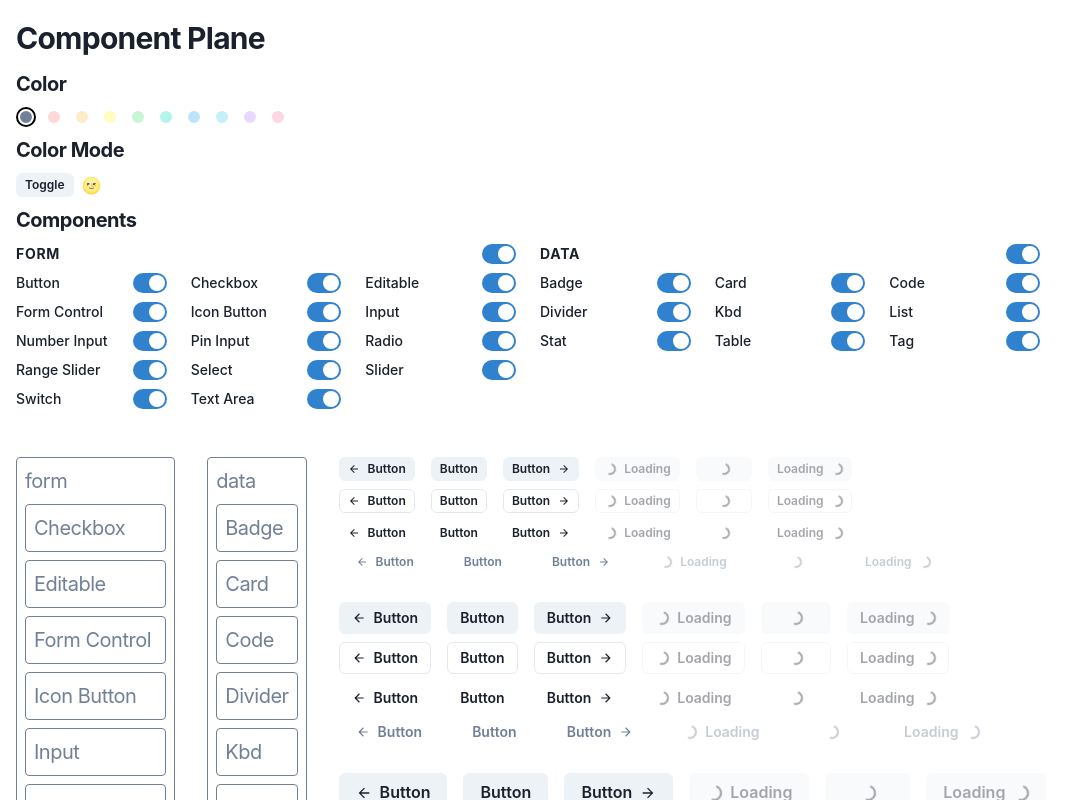
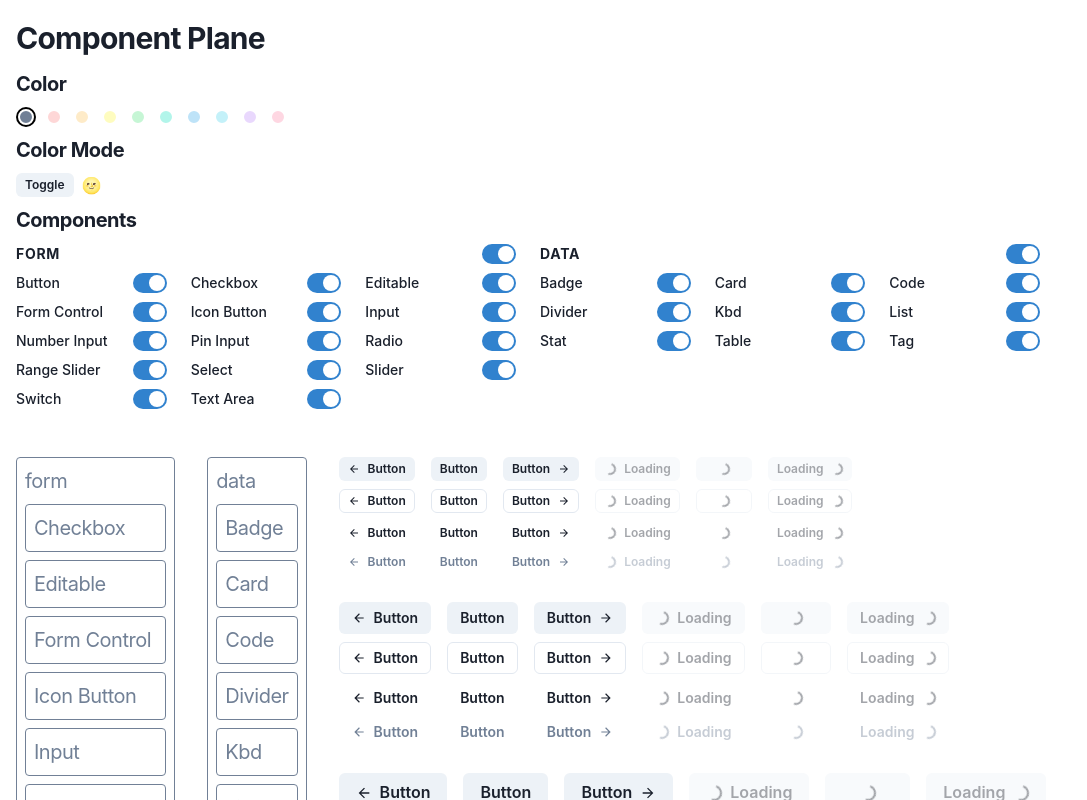
Before and after one commit to rttnbrgr/component-plane, a React (Vite) app: page / in a window 1280 px wide. Shown: the whole page, without its empty margins (0-1087 px from the left). Built offline with nearby package versions, Linux system fonts and the light colour scheme.

Commit message:
fix button spacing

```diff
--- a/src/components/Button.tsx
+++ b/src/components/Button.tsx
@@ -1,4 +1,4 @@
-import { Box, Stack, Button } from "@chakra-ui/react";
+import { Box, Stack, Button, ResponsiveValue } from "@chakra-ui/react";
 import { ArrowForwardIcon, ArrowBackIcon } from "@chakra-ui/icons";
 
 const iconLeft = <ArrowBackIcon />;
@@ -16,17 +16,27 @@ const loadingButtonProps = {
   loadingText: "Loading",
 };
 
-type buttonCollectionProps = {
+type linkSpacing = {
+  initial: ResponsiveValue<string>;
+  siblingSpacingLink: ResponsiveValue<string>;
+};
+
+type buttonCollectionProps = linkSpacing & {
   colorScheme?: string;
   size?: string;
   variant?: string;
   children?: string;
 };
 
-const ButtonCollection = (props: buttonCollectionProps) => {
-  // console.log("props", props);
+const ButtonCollection = ({
+  siblingSpacingLink,
+  ...props
+}: buttonCollectionProps) => {
   return (
-    <Stack direction="row" spacing={props.variant !== "link" ? 4 : 12}>
+    <Stack
+      direction="row"
+      spacing={props.variant !== "link" ? 4 : siblingSpacingLink}
+    >
       <Button leftIcon={iconLeft} {...props} />
       <Button {...props} />
       <Button rightIcon={iconRight} {...props} />
@@ -47,22 +57,44 @@ const ButtonSizeCollection = (
       <ButtonCollection {...props} variant="solid" />
       <ButtonCollection {...props} variant="outline" />
       <ButtonCollection {...props} variant="ghost" />
-      <Box pl="4">
+      <Box pl={props.initial}>
         <ButtonCollection {...props} variant="link" />
       </Box>
     </Stack>
   );
 };
 
+const propsBySize = [
+  {
+    size: "xs",
+    initial: "2",
+    siblingSpacingLink: "8",
+  },
+  {
+    size: "sm",
+    initial: "3",
+    siblingSpacingLink: "10",
+  },
+  {
+    size: "md",
+    initial: "4",
+    siblingSpacingLink: "12",
+  },
+  {
+    size: "lg",
+    initial: "6",
+    siblingSpacingLink: "16",
+  },
+];
+
 export const ButtonColorCollection = (
   props: Omit<buttonCollectionProps, "variant" | "size">
 ) => {
   return (
     <Stack direction="column" spacing="8">
-      <ButtonSizeCollection size="xs" {...props} />
-      <ButtonSizeCollection size="sm" {...props} />
-      <ButtonSizeCollection size="md" {...props} />
-      <ButtonSizeCollection size="lg" {...props} />
+      {propsBySize.map((sizeProps, i) => (
+        <ButtonSizeCollection key={i} {...props} {...sizeProps} />
+      ))}
     </Stack>
   );
 };
--- a/src/components/ColorControls.tsx
+++ b/src/components/ColorControls.tsx
@@ -12,7 +12,6 @@ export const ColorControls = ({
   setVisibleColors,
 }: ColorControlsProps) => {
   const toggleColor = (color: string, isActive: boolean) => {
-    console.log("handle toggle for ", color);
     setVisibleColors(prev => {
       // Copy object
       const duplicate = { ...prev };
```
